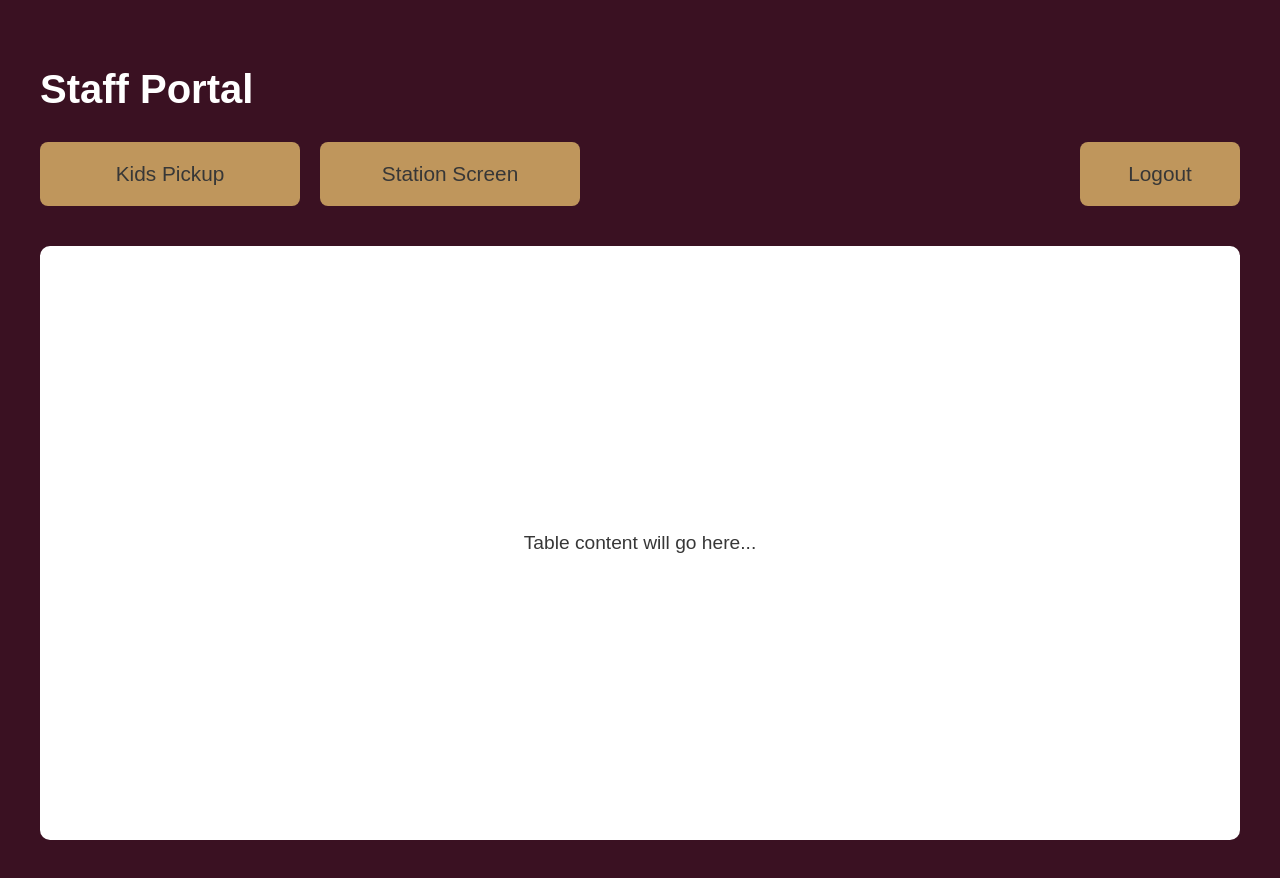
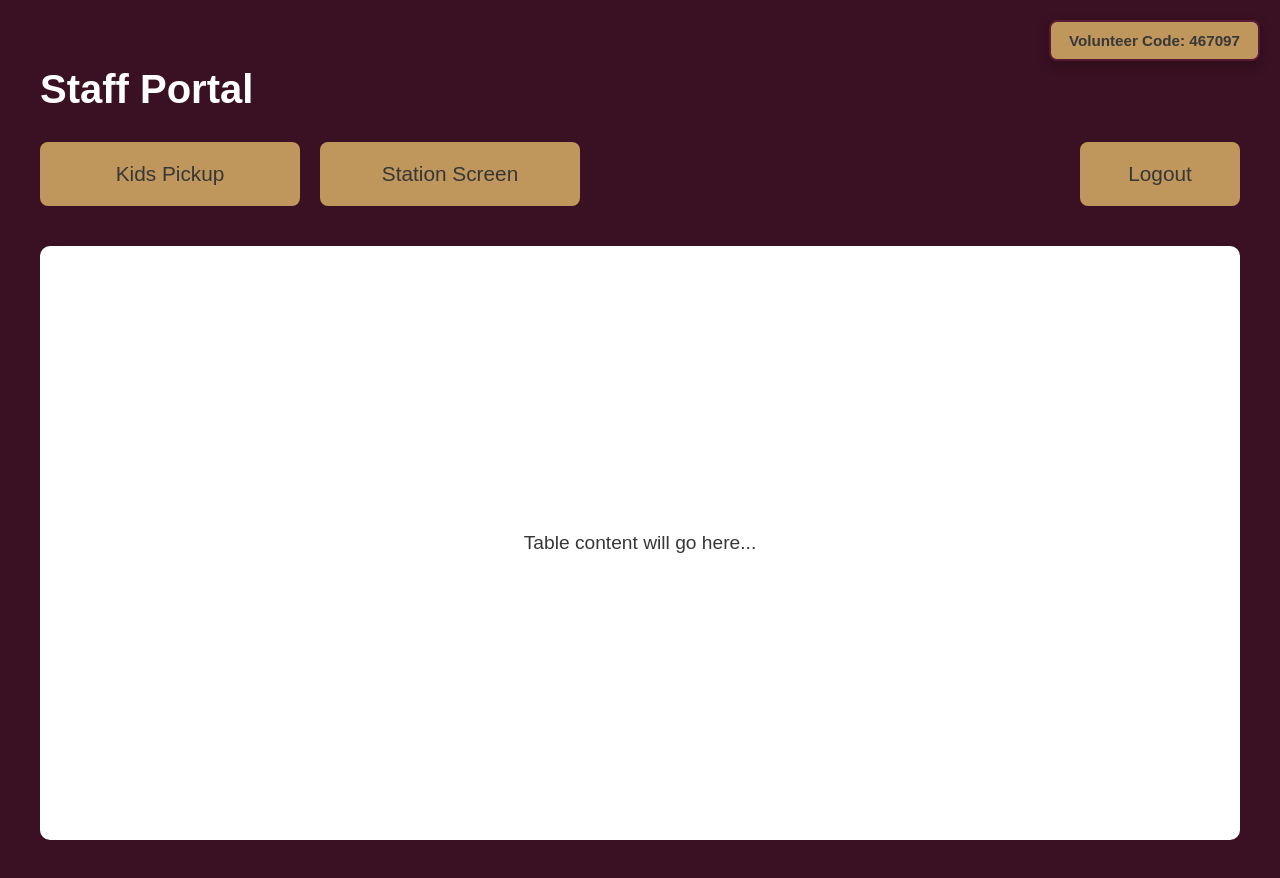
Before and after one commit to JackUehlingerTAMU/TheWranglers, a React (Create React App) app: page /staff-portal in a window 1280 px wide. Built offline with nearby package versions, Linux system fonts and the light colour scheme; no server answers.

Commit message:
Added Volunteer code box to staff page

```diff
--- a/src/App.css
+++ b/src/App.css
@@ -443,3 +443,28 @@ td{
   color: var(--white);
   transform: translateY(-2px);
 }
+
+.volunteer-code-box {
+  position: absolute;
+  top: 20px;
+  right: 20px;
+
+  background-color: var(--camel);
+  color: var(--granite);
+
+  padding: 10px 18px;
+  border-radius: 8px;
+  font-weight: 600;
+  font-size: 0.95rem;
+
+  box-shadow: 0 4px 12px rgba(0, 0, 0, 0.25);
+  border: 2px solid var(--light-maroon);
+
+  transition: transform 0.2s ease, background-color 0.2s ease;
+}
+
+.volunteer-code-box:hover {
+  background-color: var(--light-maroon);
+  color: var(--white);
+  transform: translateY(-2px);
+}
--- a/src/pages/StaffPortal.js
+++ b/src/pages/StaffPortal.js
@@ -4,12 +4,40 @@ import { useNavigate } from "react-router-dom";
 
 function StaffPortal() {
   const navigate = useNavigate();
+
+  const getVolunteerCode = () => {
+    const today = new Date().toDateString();
+    const stored = localStorage.getItem("volunteerCodeData");
+
+    if (stored) {
+      const parsed = JSON.parse(stored);
+      if (parsed.date === today) {
+        return parsed.code;
+      }
+    }
+
+    const newCode = Math.floor(100000 + Math.random() * 900000);
+
+    localStorage.setItem(
+      "volunteerCodeData",
+      JSON.stringify({ code: newCode, date: today })
+    );
+
+    return newCode;
+  };
+
+  const volunteerCode = getVolunteerCode();
+
   return (
     <div className="staff-portal">
 
+      {/* Volunteer Code Box */}
+      <div className="volunteer-code-box">
+        Volunteer Code: <strong>{volunteerCode}</strong>
+      </div>
+
       <h1 className="portal-title">Staff Portal</h1>
 
-      {/* Top Navigation Buttons */}
       <div className="portal-top-bar">
         <div className="left-buttons">
           <button className="main-btn" onClick={() => navigate("/kids-pickup")}>
@@ -21,7 +49,6 @@ function StaffPortal() {
         <button className="main-btn logout-btn">Logout</button>
       </div>
 
-      {/* Blank Table Area */}
       <div className="table-placeholder">
         <p>Table content will go here...</p>
       </div>
```
